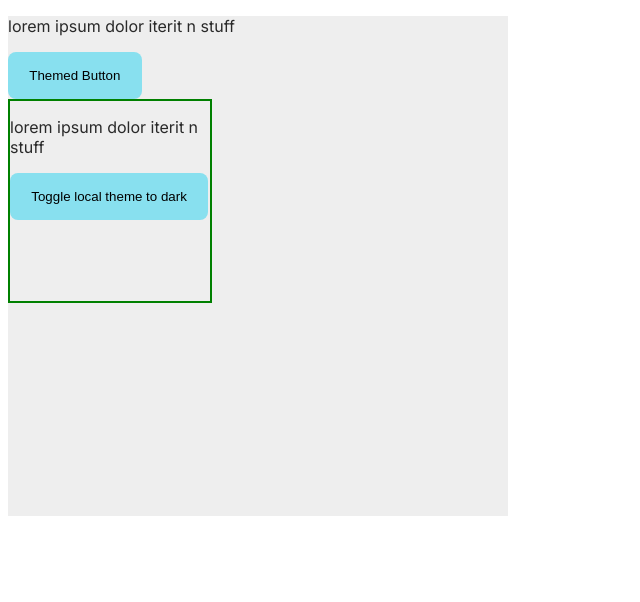
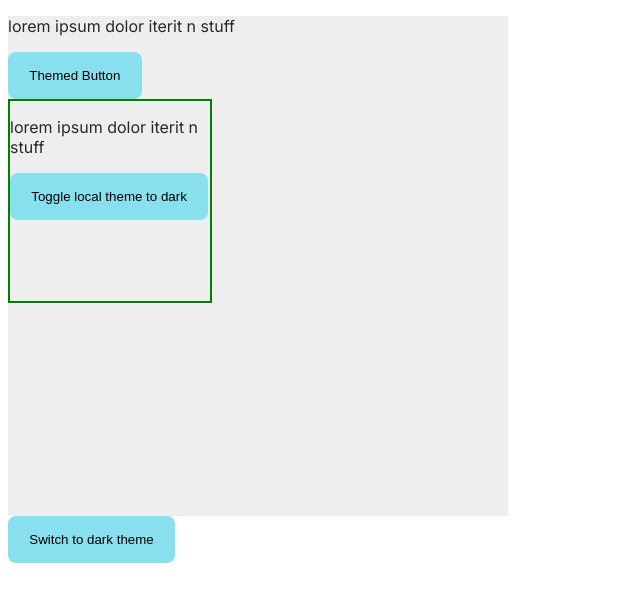
Before and after one commit to Harshit-Verma6655/Theme-Toggle-Context---Folder-based-routing-using-Pages-Router-Brief-Introducti---qjulhxh8j03e, a Next.js app: page / in a window 1280 px wide. Shown: the top 602 px of the page, without its empty margins (0-640 px from the left). Built offline with nearby package versions, Linux system fonts and the light colour scheme.

Commit message:
Update ThemeToggleButton.js

```diff
--- a/app/components/ThemeToggleButton.js
+++ b/app/components/ThemeToggleButton.js
@@ -1,14 +1,13 @@
 'use client'
-import React from 'react';
+import React, { useContext } from 'react';
+import { ThemeContext } from './ThemeProvider';
 
 
 const ThemeToggleButton = () => {
-
+    const { theme, toggleTheme } = useContext(ThemeContext)
     return (
-       <>
-
-       </>
+        <button id="global-theme-toggler" className={`btn btn-${theme}`} onClick={toggleTheme}>Switch to {theme === 'light' ? 'dark' : 'light'} theme</button>
     )
 
 }
-export {ThemeToggleButton}
+export { ThemeToggleButton }
```
